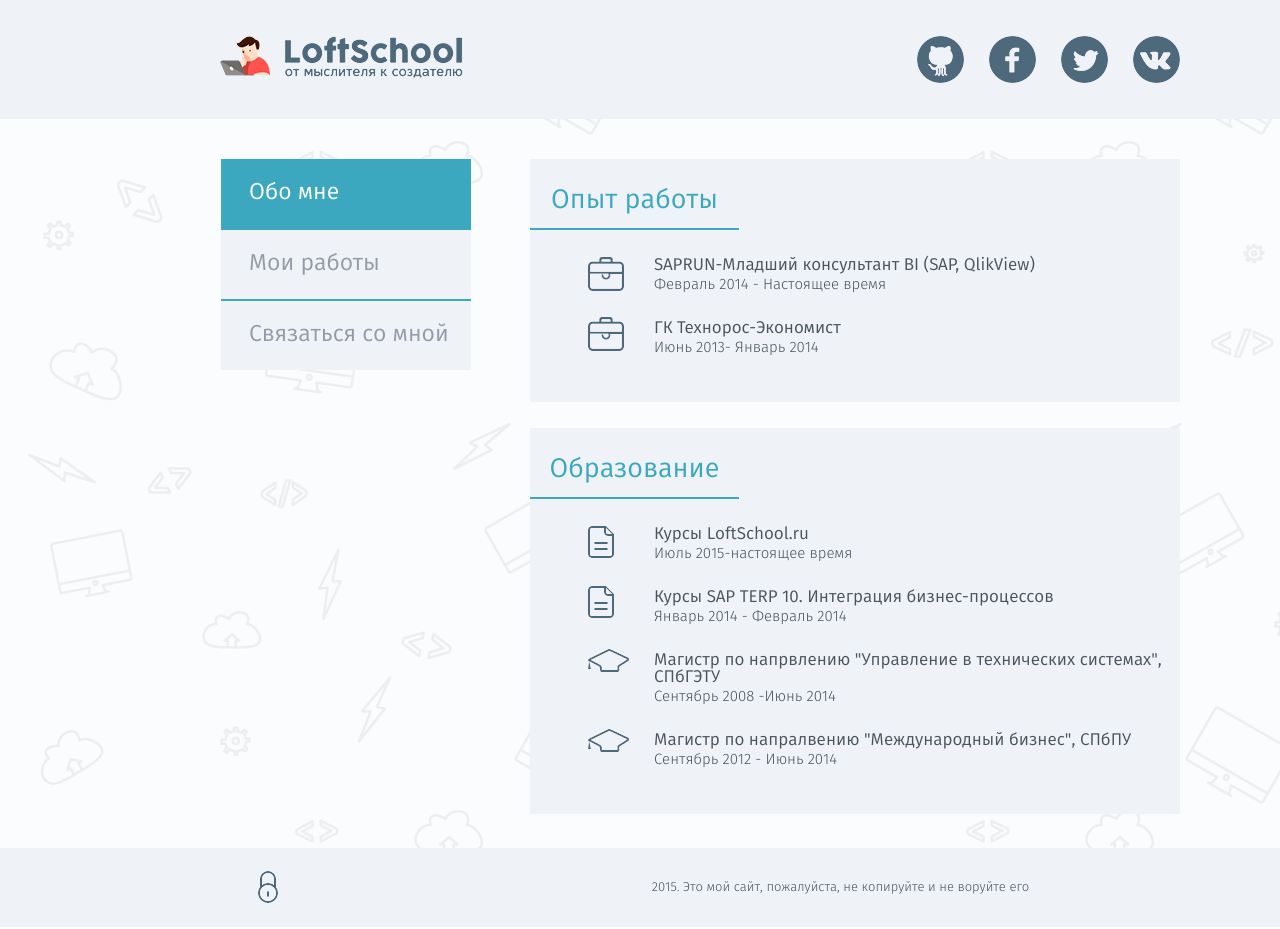
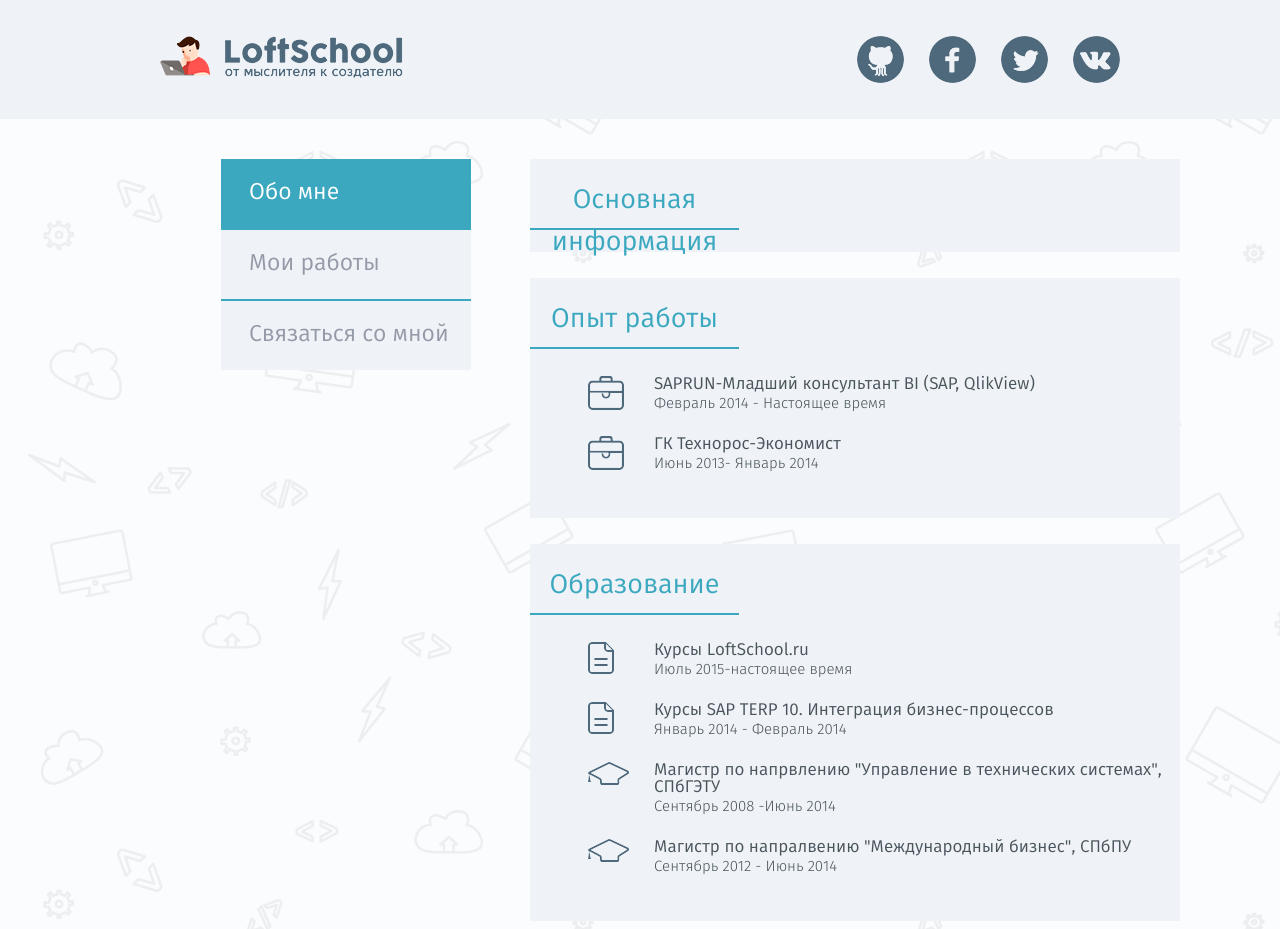
Before and after one commit to ElinaWeb/MyPortfolio, a website: page index.html in a window 1280 px wide. Shown: the top 929 px of the page. Drawn offline with Linux system fonts and the light colour scheme; files whose address does not match are found by name.

Commit message:
3 commit

```diff
--- a/app/bundle.css
+++ b/app/bundle.css
@@ -1,5 +1,5 @@
 html {
-  background-image: url("../images/comppattern2.png");
+  background-image: url("images/comppattern2.png");
 }
 
 body {
@@ -31,12 +31,12 @@
   color: #4a545d;
   text-align: center;
   height: 33px;
-  padding: 23 0 23 0;
-  margin-top: 34;
+  padding: 23px 0px 23px 0px;
+  margin-top: 34px;
 }
 
 #login {
-  margin-left: 255;
+  margin-left: 255px;
   float: left;
 }
 
@@ -44,7 +44,7 @@
   margin: 0;
   font: 13px fira_sanslight, sans-serif;
   line-height: 13px;
-  padding: 10 0 10 0;
+  padding: 10px 0px 10px 0px;
 }
 
 #menu {
@@ -70,7 +70,7 @@
   font: 23px fira_sansbook, sans-serif;
   text-decoration: none;
   line-height: 23px;
-  padding: 23 0 23 28;
+  padding: 23px 0px 23px 28px;
 }
 
 #menu ul li:first-child a {
@@ -147,10 +147,10 @@
 }
 
 .block {
-  margin-top: 26;
+  margin-top: 26px;
   width: 650px;
   background-color: #eff3f7;
-  padding-bottom: 22;
+  padding-bottom: 22px;
 }
 
 .headerBlock {
@@ -166,25 +166,34 @@
 
 .block ul {
   padding-left: 0;
-  margin-top: 27;
+  margin-top: 27px;
   margin-bottom: 0;
-}
-
-.block ul li {
-  padding-left: 0;
-  list-style: none;
-  margin-left: 0;
 }
 
 #imgWork {
   float: left;
-  margin-left: 58;
+  margin-left: 58px;
 }
 
 .paragraph {
-  padding-left: 0;
+  padding-left: 124px;
   list-style: none;
-  margin-left: 124;
+  background-position: 58px top;
+}
+
+.paragraph.work {
+  background-image: url("../images/work.png");
+  background-repeat: no-repeat;
+}
+
+.paragraph.study {
+  background-image: url("../images/study.png");
+  background-repeat: no-repeat;
+}
+
+.paragraph.course {
+  background-image: url("../images/course.png");
+  background-repeat: no-repeat;
 }
 
 .headerParagraph {
@@ -204,5 +213,5 @@
 }
 
 #block2 {
-  margin: 26 0 82 0px;
+  margin: 26px 0 82px 0;
 }
--- a/index.html
+++ b/index.html
@@ -1,5 +1,5 @@
 
-<!DOCTUPE html>
+<!DOCTYPE html>
 <html>
 	<head>
 		<meta charset="utf-8">
@@ -12,7 +12,6 @@
 	<body>
 
 		<div id="header">
-
 			<div id="link">
 				<a href="http://loftschool.com/"><img id="logo" src="..\Тестовое задание Хусаиновой Э\images/logo.png" alt="LoftSchool logo"></a>
 				<a id="vk" href="http://vk.com/id5213141"></a>
@@ -20,33 +19,31 @@
 				<a id="facebook" href="https://www.facebook.com/profile.php?id=100000820987389"></a>
 				<a id="github" href="http://github.com/"></a>
 			</div>
-
 		</div>
 
 		<div id="menu">
 			<ul>
-				<li><a class="selectedMenu" href="AboutMe.html">Обо мне</a></li>
+				<li><a class="selectedMenu" href="index.html">Обо мне</a></li>
 				<li><a class="noselectedMenu" href="MyWorks.html">Мои работы</a></li>
 				<li><a class="noselectedMenu" href="MyContacts.html">Связаться со мной</a></li>
 			</ul>
 		</div>
+
 		<div id="allBlock">
+			<div class="block">
+				<div class="headerBlock">Основная информация</div>
+			</div>
 
 			<div class="block">
 				<div class="headerBlock">Опыт работы</div>
 				<ul>
-					<li>
-						<img id="imgWork" src="..\Тестовое задание Хусаиновой Э\images\work.png" alt="Work">
-						<ul class="paragraph">
-							<li class="headerParagraph">SAPRUN-Младший консультант BI (SAP, QlikView)</li>
-							<li class="textParagraph">Февраль 2014 - Настоящее время</li>
-						</ul>
+					<li class="paragraph work">
+						<div class="headerParagraph">SAPRUN-Младший консультант BI (SAP, QlikView)</div>
+						<div class="textParagraph">Февраль 2014 - Настоящее время</div>
 					</li>
-						<img id="imgWork" src="..\Тестовое задание Хусаиновой Э\images\work.png" alt="Work">
-						<ul class="paragraph">
-							<li class="headerParagraph">ГК Технорос-Экономист</li>
-							<li class="textParagraph">Июнь 2013- Январь 2014</li>
-						</ul>
+					<li class="paragraph work">
+						<div class="headerParagraph">ГК Технорос-Экономист</div>
+						<div class="textParagraph">Июнь 2013- Январь 2014</div>
 					</li>
 				</ul>
 			</div>
@@ -54,39 +51,27 @@
 			<div class="block">
 				<div class="headerBlock">Образование</div>
 				<ul>
-					<li>
-							<img id="imgWork" src="..\Тестовое задание Хусаиновой Э\images\course.png" alt="Work">
-							<ul class="paragraph">
-								<li class="headerParagraph">Курcы LoftSchool.ru</li>
-								<li class="textParagraph">Июль 2015-настоящее время</li>
-							</ul>
-						</li>
-							<img id="imgWork" src="..\Тестовое задание Хусаиновой Э\images\course.png" alt="Work">
-							<ul class="paragraph">
-								<li class="headerParagraph">Курcы SAP TERP 10. Интеграция бизнес-процессов</li>
-								<li class="textParagraph">Январь 2014 - Февраль 2014</li>
-							</ul>
-						</li>
-						</li>
-							<img id="imgWork" src="..\Тестовое задание Хусаиновой Э\images\stud.png" alt="Work">
-							<ul class="paragraph">
-								<li class="headerParagraph">Магистр по напрвлению "Управление в технических системах", СПбГЭТУ</li>
-								<li class="textParagraph">Сентябрь 2008 -Июнь 2014</li>
-							</ul>
-						</li>
-						</li>
-							<img id="imgWork" src="..\Тестовое задание Хусаиновой Э\images\stud.png" alt="Work">
-							<ul class="paragraph">
-								<li class="headerParagraph">Магистр по напралвению "Международный бизнес", СПбПУ</li>
-								<li class="textParagraph">Сентябрь 2012 - Июнь 2014</li>
-							</ul>
-						</li>
-					</ul>
+					<li class="paragraph course">
+						<div class="headerParagraph">Курcы LoftSchool.ru</div>
+						<div class="textParagraph">Июль 2015-настоящее время</div>
+					</li>
+					<li class="paragraph course">
+						<div class="headerParagraph">Курcы SAP TERP 10. Интеграция бизнес-процессов</div>
+						<div class="textParagraph">Январь 2014 - Февраль 2014</div>
+					</li>
+					<li class="paragraph study">
+						<div class="headerParagraph">Магистр по напрвлению "Управление в технических системах", СПбГЭТУ</div>
+						<div class="textParagraph">Сентябрь 2008 -Июнь 2014</div>
+					</li>
+					<li class="paragraph study">
+						<div class="headerParagraph">Магистр по напралвению "Международный бизнес", СПбПУ</div>
+						<div class="textParagraph">Сентябрь 2012 - Июнь 2014</div>
+					</li>
+				</ul>
 			</div>
-
 		</div>
 		<div id="footer">
-			<img id="login" src="..\Тестовое задание Хусаиновой Э\images\nologin.png" alt="No login">
+			<img id="login" src="./images/nologin.png" alt="No login">
 			<p>2015. Это мой сайт, пожалуйста, не копируйте и не воруйте его</p>
 		</div>
 	</body>
--- a/style/style.css
+++ b/style/style.css
@@ -1,5 +1,5 @@
 html{
-	background-image: url("../images/comppattern2.png");
+	background-image: url("./images/comppattern2.png");
 }
 
 body{
@@ -34,18 +34,18 @@
 	color: #4a545d;
 	text-align: center;
 	height: 33px;
-	padding:23 0 23 0;
-	margin-top: 34;
+	padding:23px 0px 23px 0px;
+	margin-top: 34px;
 }
 #login{
-	margin-left: 255;
+	margin-left: 255px;
 	float:left;
 }
 #footer p{
 	margin: 0;
 	font: 13px fira_sanslight, sans-serif;
 	line-height: 13px;
-	padding: 10 0 10 0;
+	padding: 10px 0px 10px 0px;
 }
 #menu{
 	float:left;
@@ -69,7 +69,7 @@
 	font: 23px fira_sansbook, sans-serif;
 	text-decoration:none;
 	line-height: 23px;
-	padding: 23 0 23 28;
+	padding: 23px 0px 23px 28px;
 }
 #menu ul li:first-child a{
 	border-top: none;
@@ -136,10 +136,10 @@
 }
 
 .block{
-	margin-top: 26;
+	margin-top: 26px;
 	width: 650px;
 	background-color: #eff3f7;
-	padding-bottom: 22;
+	padding-bottom: 22px;
 }
 
 .headerBlock{
@@ -155,25 +155,31 @@
 
 .block ul {
 	padding-left: 0;
-	margin-top: 27;
+	margin-top: 27px;
 	margin-bottom: 0;
-}
-
-.block ul li {
-	padding-left: 0;
-	list-style: none;
-	margin-left: 0;
 }
 
 #imgWork{
 	float: left;
-	margin-left: 58;
+	margin-left: 58px;
 }
 
 .paragraph {
-	padding-left: 0;
+	padding-left: 124px;
 	list-style: none;
-	margin-left: 124;
+	background-position: 58px top;
+}
+.paragraph.work {
+ 	background-image: url("../images/work.png");
+ 	background-repeat: no-repeat;
+}
+.paragraph.study {
+	 background-image: url("../images/study.png");
+	 background-repeat: no-repeat;
+}
+.paragraph.course {
+	 background-image: url("../images/course.png");
+	 background-repeat: no-repeat;
 }
 
 .headerParagraph{
@@ -192,5 +198,5 @@
 	word-wrap: normal;
 }
 #block2{
-	margin: 26 0 82 0px;
+	margin: 26px 0 82px 0;
 }
```
Also changed, not shown: images/study.png (renamed from images/stud.png).
